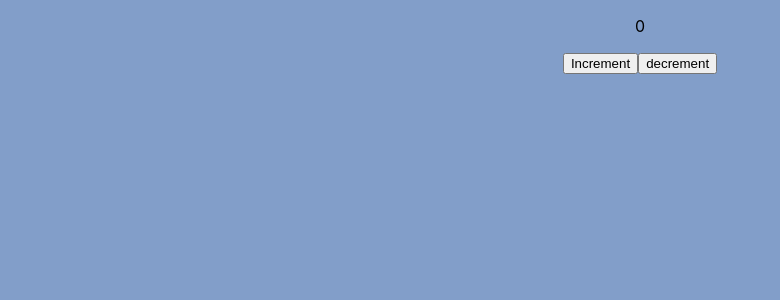
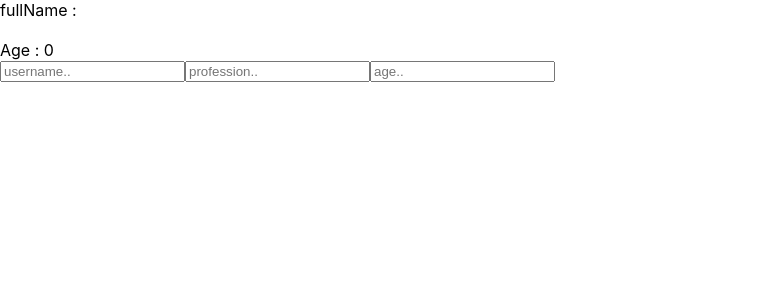
Before and after one commit to anassraissi/hooks_react_example, a React (Create React App) app in the folder hooks_react/: page / in a window 1280 px wide. Shown: the top 300 px of the page, without its empty margins (0-780 px from the left). Built offline with nearby package versions, Linux system fonts and the light colour scheme.

Commit message:
learn useMemo hook by sample exemple

```diff
--- a/hooks_react/src/index.js
+++ b/hooks_react/src/index.js
@@ -4,6 +4,7 @@ import './index.css';
 import App from './App';
 import reportWebVitals from './reportWebVitals';
 import Custom from './Custom_hooks/App';
+import UseMemo from './useMemo/App';
 
 
 
@@ -11,7 +12,8 @@ const root = ReactDOM.createRoot(document.getElementById('root'));
 root.render(
   <React.StrictMode>
     {/* <App /> */}
-    <Custom></Custom>
+    {/* <Custom></Custom> */}
+    <UseMemo></UseMemo>
   </React.StrictMode>
 );
 
--- /dev/null
+++ b/hooks_react/src/useMemo/App.js
@@ -0,0 +1,27 @@
+import React, { useMemo, useState } from 'react'
+
+const App = () => {
+    const randomColor=()=> 'rgb(' + Math.floor(Math.random() * 256) + ',' + Math.floor(Math.random() * 256) + ',' + Math.floor(Math.random() * 256) + ')';
+
+    const [username,setUsername]=useState("");
+    const [profession,setPrefession]=useState("");
+    const [age,setAge]=useState(0);
+
+    const fullName =useMemo(()=>(
+       <div style={{color:randomColor()}}>{username} {profession}</div>
+
+    ),[username,profession])
+  return (
+    <div>
+        fullName : {fullName} <br/>
+        Age : {age} <br/>
+        <input placeholder='username..' onChange={e=>setUsername(e.target.value)}></input>
+        <input placeholder='profession..' onChange={e=>setPrefession(e.target.value)}></input>
+        <input placeholder='age..' onChange={e=>setAge(e.target.value)}></input>
+
+
+    </div>
+  )
+}
+
+export default App
```
Also changed, not shown: 1 other file (tests, documents, lock files or other folders).
